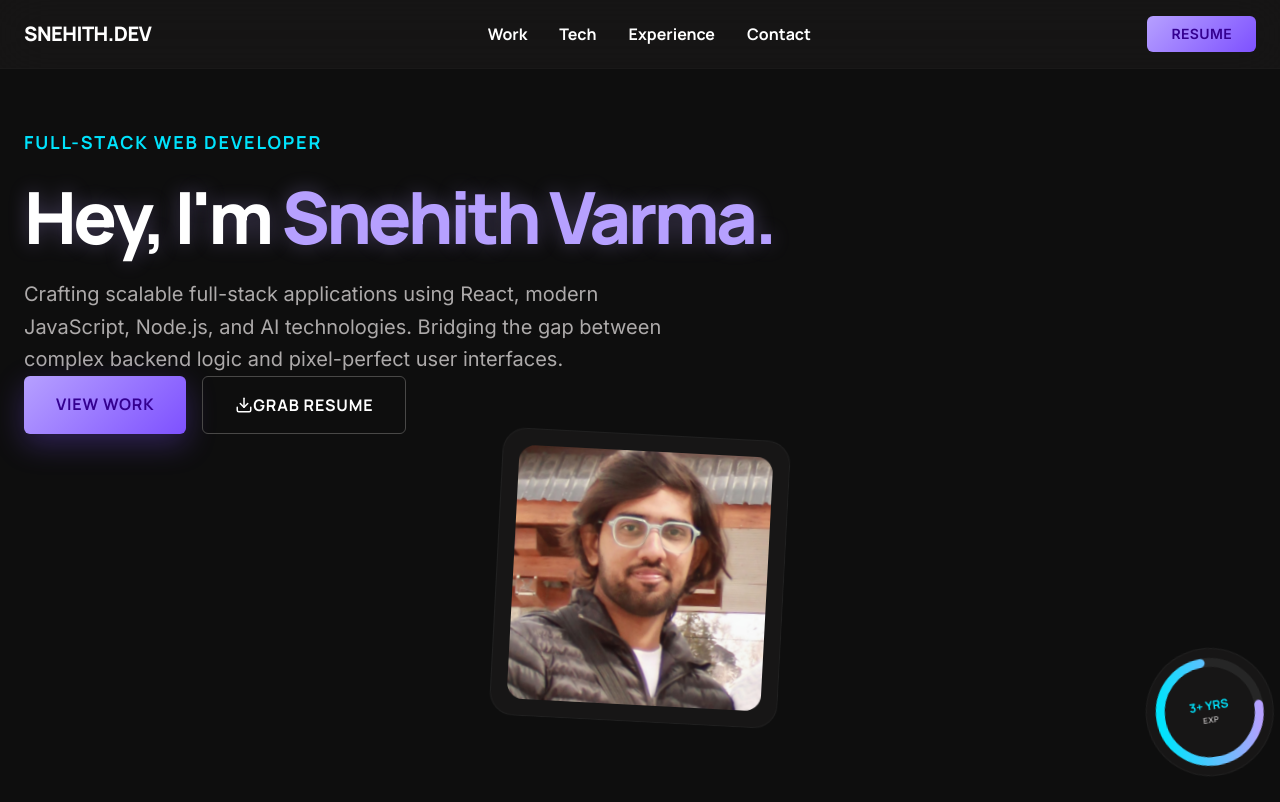
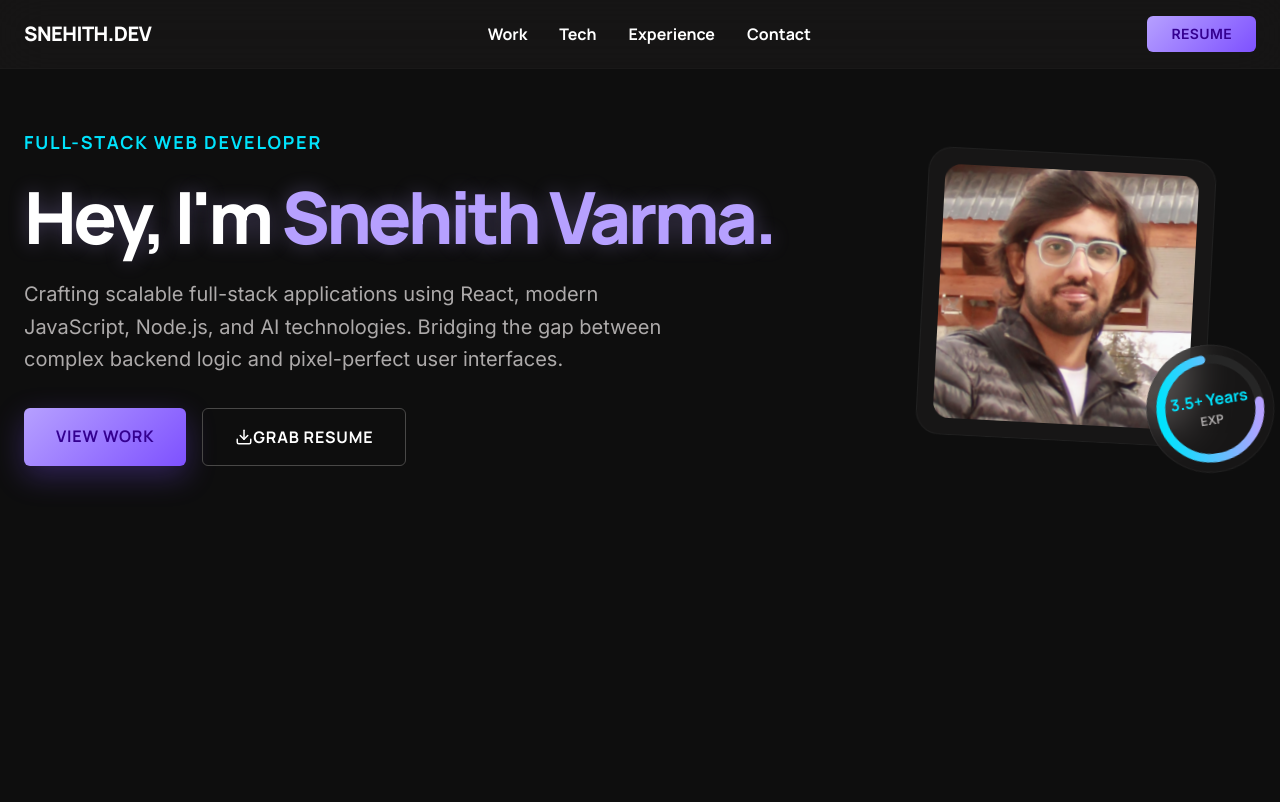
Before and after one commit to snehithvarma86/PortfolioSite, a React (Vite) app: page / in a window 1280 px wide. Built offline with nearby package versions, Linux system fonts and the light colour scheme.

Commit message:
Hero Done

```diff
--- a/src/components/Hero.jsx
+++ b/src/components/Hero.jsx
@@ -4,8 +4,8 @@ import { Download } from "lucide-react";
 
 const Hero = () => {
   return (
-    <section className="grid">
-      <div>
+    <section className="grid grid-cols-1 md:grid-cols-12 gap-12 items-center">
+      <div className="md:col-span-8 space-y-8">
         <motion.div
           initial={{ opacity: 0, y: 20 }}
           animate={{ opacity: 1, y: 0 }}
@@ -49,7 +49,7 @@ const Hero = () => {
       <motion.div
         initial={{ opacity: 0, scale: 0.8, rotate: 5 }}
         animate={{ opacity: 1, scale: 1, rotate: 3 }}
-        className="relative flex justify-center"
+        className="md:col-span-4 relative flex justify-center"
         transition={{ duration: 1 }}
       >
         <div className="w-72 h-72 rounded-3xl overflow-hidden glass-card p-4 hover:rotate-0 transition-transform duration-1000">
@@ -95,10 +95,10 @@ const Hero = () => {
             </defs>
           </svg>
           <div className="absolute inset-0 flex flex-col items-center justify-center text-center">
-            <span className="text-xs font-bold font-headline text-secondary">
-              3+ YRS
+            <span className="text-[16px] font-bold font-headline text-secondary">
+              3.5+ Years
             </span>
-            <span className="text-[8px] text-on-surface-variant font-bold uppercase">
+            <span className="text-[12px] text-on-surface-variant font-bold uppercase">
               Exp
             </span>
           </div>
```
